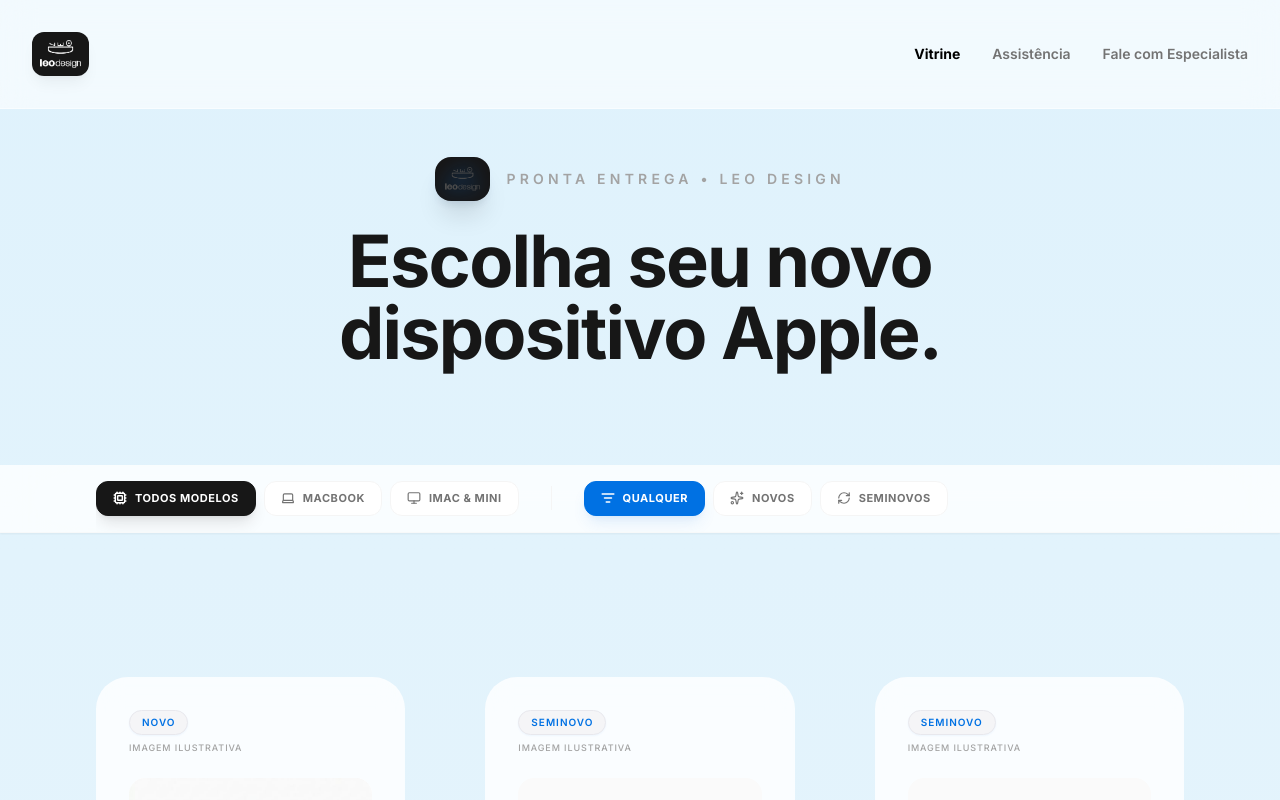
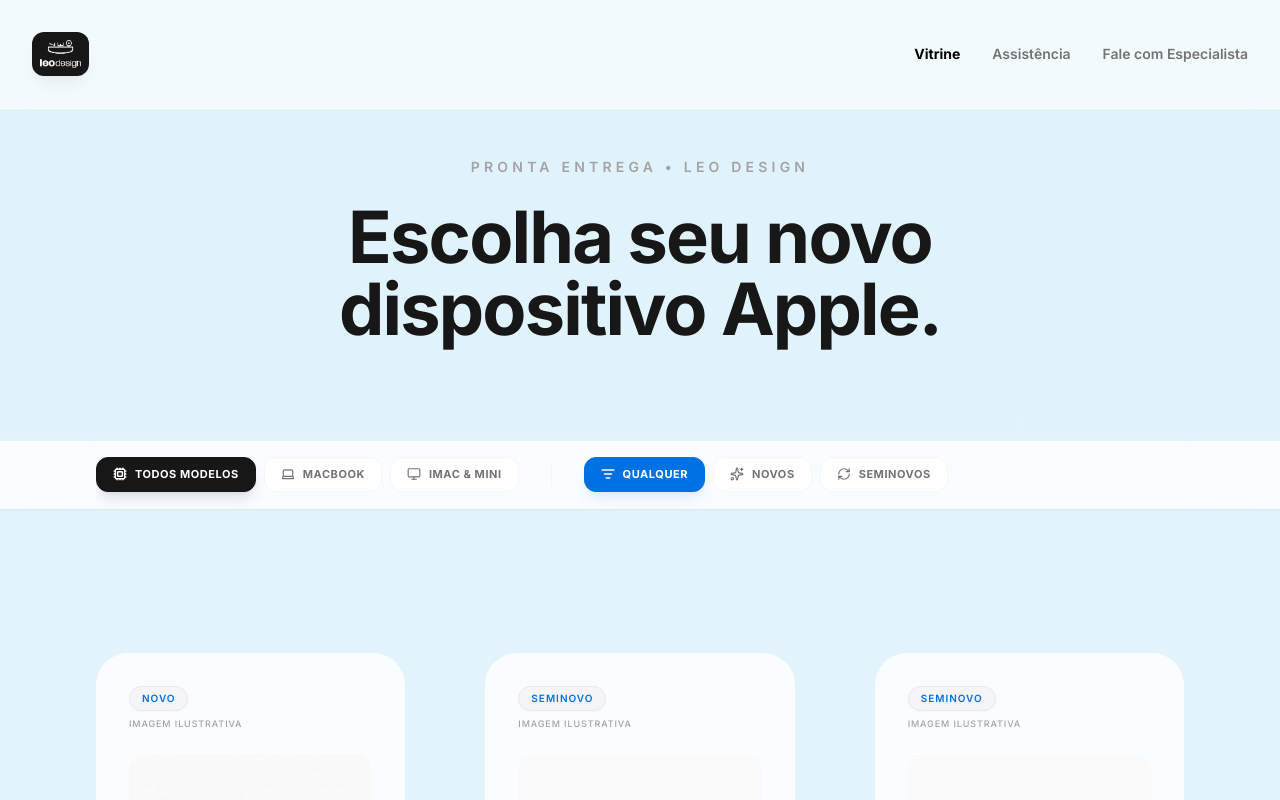
Before and after one commit to LeoMoreiraDesign/sos-assets, a React (Vite) app in the folder pdp-app/: page / in a window 1280 px wide. Shown: the top 800 px of the page. Built offline with nearby package versions, Linux system fonts and the light colour scheme.

Commit message:
style: removed redundant logo in gallery header

```diff
--- a/pdp-app/src/components/CollectionGrid.jsx
+++ b/pdp-app/src/components/CollectionGrid.jsx
@@ -461,10 +461,7 @@ const CollectionGrid = ({ isMobileFilterOpen, setIsMobileFilterOpen }) => {
       <section className="relative pt-6 pb-8 md:pt-12 md:pb-16 px-6 md:px-12 lg:px-24 overflow-hidden text-center">
         <div className="max-w-7xl mx-auto flex flex-col items-center">
           <div ref={containerRef} className="opacity-0">
-            <div className="flex items-center justify-center gap-4 mb-4 md:mb-6">
-              <div className="bg-neutral-900 p-2.5 rounded-2xl shadow-xl shadow-black/10">
-                <img src={getImagePath("/logo-leo-design.png")} alt="Leo Design" className="h-6 w-auto animate-leo-power invert brightness-0" />
-              </div>
+            <div className="flex items-center justify-center mb-4 md:mb-6">
               <span className="inline-block text-xs md:text-sm font-semibold tracking-[0.3em] uppercase text-neutral-400">
                 Pronta Entrega • Leo Design
               </span>
```
Also changed, not shown: 6 other files (tests, documents, lock files or other folders).
